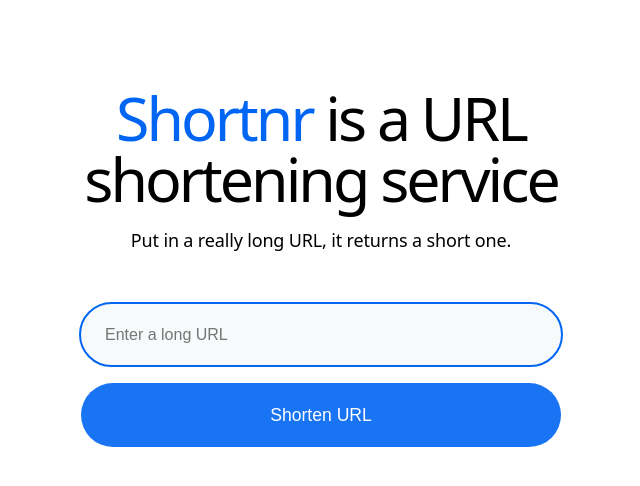
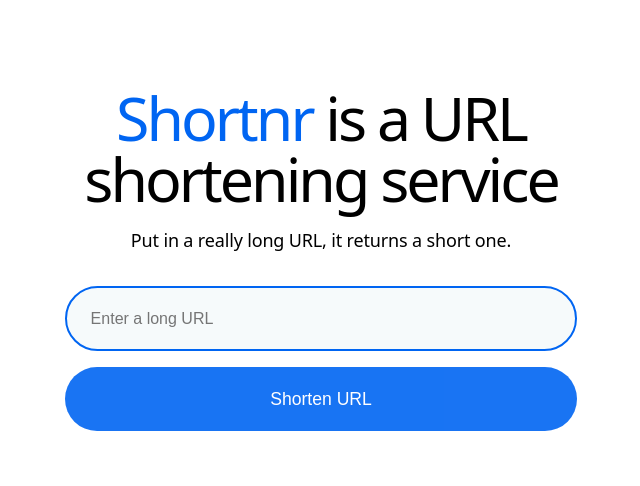
Before and after one commit to ed3t/shortnr, a React (Vite) app in the folder frontend/: page / in a window 1280 px wide. Shown: the top 486 px of the page, without its empty margins (319-959 px from the left). Built offline with nearby package versions, Linux system fonts and the light colour scheme; no server answers.

Commit message:
Cleanup, typo fixes

```diff
--- a/frontend/src/components/commons/ErrorFallback.jsx
+++ b/frontend/src/components/commons/ErrorFallback.jsx
@@ -4,7 +4,7 @@ const ErrorFallback = ({ error }) => {
   }
 
   return (
-    <div className="section">
+    <div className="section index">
       <div className="text-container">
         <div className="margin-bottom large">
           <img src="/500.svg" />
--- a/frontend/src/components/commons/NotFound.jsx
+++ b/frontend/src/components/commons/NotFound.jsx
@@ -8,7 +8,7 @@ const NotFound = () => {
   };
 
   return (
-    <div className="section">
+    <div className="section index">
       <div className="text-container">
         <div className="margin-bottom large">
           <img src="/404.svg" alt="Page not found" />
--- /dev/null
+++ b/frontend/src/constants/index.js
@@ -0,0 +1,2 @@
+export const ITEMS_PER_BATCH = 5;
+export const MIN_SEARCH_LENGTH = 3;
--- a/frontend/src/index.scss
+++ b/frontend/src/index.scss
@@ -10,15 +10,15 @@
   ::selection {
     background: rgba(248, 232, 84, 0.654);
   }
-
   ::-moz-selection {
     background: rgba(248, 232, 84, 0.654);
   }
 
   body {
     color: #000;
-    letter-spacing: -.01rem;
-    font-family: system-ui, -apple-system, BlinkMacSystemFont, 'Segoe UI', Roboto, Oxygen, Ubuntu, Cantarell, 'Open Sans', 'Helvetica Neue', sans-serif;
+    letter-spacing: -0.01rem;
+    font-family: system-ui, -apple-system, BlinkMacSystemFont, 'Segoe UI',
+      Roboto, Oxygen, Ubuntu, Cantarell, 'Open Sans', 'Helvetica Neue', sans-serif;
     font-size: 1rem;
     line-height: 1.5;
     min-height: 100%;
@@ -27,62 +27,50 @@ body {
   }
 
   h1 {
-    letter-spacing: -.1875rem;
-    margin-top: 0;
-    margin-bottom: 0;
+    letter-spacing: -0.1875rem;
+    margin: 0;
     font-size: 3.8rem;
     font-weight: 500;
     line-height: 1;
   }
-
   h2 {
-    letter-spacing: -.140625rem;
-    margin-top: 0;
-    margin-bottom: 0;
+    letter-spacing: -0.140625rem;
+    margin: 0;
     font-size: 3rem;
     font-weight: 500;
     line-height: 1.16667;
   }
-
   h3 {
-    letter-spacing: -.117188rem;
-    margin-top: 0;
-    margin-bottom: 0;
+    letter-spacing: -0.117188rem;
+    margin: 0;
     font-size: 2.5rem;
     font-weight: 500;
     line-height: 1.2;
   }
-
   h4 {
-    letter-spacing: -.09375rem;
-    margin-top: 0;
-    margin-bottom: 0;
+    letter-spacing: -0.09375rem;
+    margin: 0;
     font-size: 2rem;
     font-weight: 500;
     line-height: 1.25;
   }
-
   h5 {
-    letter-spacing: -.0703125rem;
-    margin-top: 0;
-    margin-bottom: 0;
+    letter-spacing: -0.0703125rem;
+    margin: 0;
     font-size: 1.5rem;
     font-weight: 500;
     line-height: 1.33333;
   }
-
   h6 {
-    letter-spacing: -.0585938rem;
-    margin-top: 0;
-    margin-bottom: 0;
+    letter-spacing: -0.0585938rem;
+    margin: 0;
     font-size: 1.25rem;
     font-weight: 500;
     line-height: 1.4;
   }
 
   p {
-    margin-top: 0;
-    margin-bottom: 0;
+    margin: 0;
   }
 
   a {
@@ -101,55 +89,74 @@ img {
     border: 0;
   }
 
+  input {
+    width: 100%;
+    height: 38px;
+    color: #333;
+    background-color: #fff;
+    border: 1px solid var(--borders);
+    padding: 8px 12px;
+    font-size: 14px;
+    line-height: 1.42857;
+    display: block;
+
+    &:focus {
+      border-color: var(--blue);
+      outline: 0;
+    }
+  }
+
   .icon {
     width: 2rem;
     height: 2rem;
+    display: flex;
     justify-content: center;
     align-items: center;
   }
 
   .grid {
+    display: grid;
     width: 100%;
     grid-column-gap: 1rem;
     grid-row-gap: 1rem;
     grid-template-rows: auto;
-    grid-template-columns: 1fr 1fr 1fr 1fr 1fr 1fr 1fr 1fr 1fr 1fr 1fr 1fr;
+    grid-template-columns: repeat(12, 1fr);
     grid-auto-columns: 1fr;
-    display: grid;
-    .x3 {
+
+    &.x3 {
       grid-column-gap: 3rem;
       grid-row-gap: 3rem;
     }
   }
 
   .badge-grid {
-    grid-column-gap: .5rem;
-    grid-row-gap: .5rem;
+    display: grid;
+    grid-column-gap: 0.5rem;
+    grid-row-gap: 0.5rem;
     grid-template-rows: auto;
     grid-template-columns: auto 1fr;
     grid-auto-columns: 1fr;
     align-items: center;
     justify-items: start;
-    display: grid;
   }
 
   .space-between-vertical {
+    display: flex;
     flex-direction: row;
     justify-content: space-between;
-    display: flex
   }
 
-
   .align-bottom-vertical {
+    display: flex;
     flex-direction: column;
     justify-content: flex-end;
     align-items: stretch;
-    display: flex
   }
 
   .link {
     color: var(--blue);
     text-decoration: underline;
+
     &.paragraph {
       display: flex;
       align-items: center;
@@ -160,7 +167,7 @@ img {
     background-color: var(--blue);
     color: #fff;
     letter-spacing: 0;
-    padding: .25rem .5rem;
+    padding: 0.25rem 0.5rem;
     font-size: 10px;
   }
 
@@ -168,6 +175,7 @@ img {
     border-radius: 1.5rem;
     padding: 2rem;
     background-color: var(--white-smoke);
+    border: 1px solid var(--borders);
   }
 
   .relative {
@@ -176,29 +184,31 @@ img {
   }
 
   .section {
-    padding: 5.5rem 3rem;
+    // padding: 5.5rem 3rem;
+    .inline-block {
+      display: inline-block;
+      max-width: 100%;
+    }
+  }
 
-    .inline-block {
-        max-width: 100%;
-        display: inline-block;
+  @media (max-width: 767px) {
+    .section {
+      padding: 0 2rem;
     }
   }
 
   .container {
     width: 100%;
     max-width: 60rem;
-    grid-column-gap: 1rem;
-    grid-row-gap: 1rem;
-    grid-template-rows: auto;
-    grid-template-columns: 1fr 1fr 1fr 1fr 1fr 1fr 1fr 1fr 1fr 1fr 1fr 1fr;
-    grid-auto-columns: 1fr;
-    margin-left: auto;
-    margin-right: auto;
+    margin: 0 auto;
+
+    &.narrow {
+      max-width: 32rem;
+    }
   }
 
   .paragraph {
-    max-width: 24rem;
-    font-size: .875rem;
+    font-size: 0.875rem;
     line-height: 1.42857;
 
     &.large {
@@ -206,11 +216,20 @@ img {
       font-size: 1.125rem;
       line-height: 1.6;
     }
-
     &.small {
       max-width: 20rem;
-        font-size: .75rem;
+      font-size: 0.75rem;
       line-height: 1.33333;
+    }
+
+    @media screen and (max-width: 767px) {
+      font-size: 0.75rem;
+    }
+  }
+
+  .heading {
+    @media screen and (max-width: 767px) {
+      font-size: 2.8rem;
     }
   }
 
@@ -221,7 +240,10 @@ img {
       margin-bottom: 3rem;
     }
     &.small {
-        margin-bottom: .5rem;
+      margin-bottom: 0.5rem;
+    }
+    &.none {
+      margin-bottom: 0;
     }
   }
 
@@ -232,85 +254,63 @@ img {
       margin-top: 3rem;
     }
     &.small {
-        margin-top: .5rem;
+      margin-top: 0.5rem;
     }
   }
 
   .button {
     color: #fff;
-    -webkit-transition: all .3s;
-    transition: all .3s;
+    transition: all 0.3s;
 
     &.is-loading {
       color: rgba(0, 0, 0, 0) !important;
-        pointer-events: none
-    }
+      pointer-events: none;
 
-    &.is-loading::after {
+      &::after {
         position: absolute;
-        left: calc(50% - (1em * 0.5));
-        top: calc(0% - (1em * 0.5));
-        position: absolute;
-        -webkit-animation: spinAroundLoader 500ms infinite linear;
-        animation: spinAroundLoader 500ms infinite linear;
-        border: 2px solid #dbdbdb;
-        border-radius: 9999px;
-        border-right-color: rgba(0, 0, 0, 0);
-        border-top-color: rgba(0, 0, 0, 0);
+        top: calc(50% - 0.5em);
+        left: calc(50% - 0.5em);
         content: "";
         display: block;
+        width: 1em;
         height: 1em;
-        position: relative;
-        width: 1em;
-        border-color: rgba(0, 0, 0, 0) rgba(0, 0, 0, 0) #fff #fff;
+        border: 2px solid #dbdbdb;
+        border-right-color: transparent;
+        border-top-color: transparent;
+        border-radius: 9999px;
+        animation: spinAroundLoader 500ms infinite linear;
+      }
     }
 
     &.primary-button {
-        z-index: 10;
+      position: relative;
+      display: flex;
+      justify-content: center;
+      align-items: center;
       min-width: 8rem;
+      padding: 0.875rem 1.875rem;
       background-color: var(--borders);
       color: #000;
-        text-align: center;
-        border: 1px #d1dfe4;
+      border: 1px solid #d1dfe4;
       border-radius: 100px;
-        justify-content: center;
-        align-items: center;
-        padding: .875rem 1.875rem;
-        font-size: .875rem;
       text-decoration: none;
-        display: flex;
-        position: relative;
-        overflow: hidden;
+      font-size: 0.875rem;
+      z-index: 10;
       cursor: pointer;
 
       &:disabled {
-            opacity: .9;
+        opacity: 0.9;
         pointer-events: none;
       }
     }
   }
 
-@-webkit-keyframes spinAroundLoader {
-    from {
-        -webkit-transform: rotate(0deg);
-        transform: rotate(0deg)
-    }
-
-    to {
-        -webkit-transform: rotate(359deg);
-        transform: rotate(359deg)
-    }
-}
-
   @keyframes spinAroundLoader {
     from {
-        -webkit-transform: rotate(0deg);
-        transform: rotate(0deg)
+      transform: rotate(0deg);
     }
-
     to {
-        -webkit-transform: rotate(359deg);
-        transform: rotate(359deg)
+      transform: rotate(359deg);
     }
   }
 
@@ -326,23 +326,20 @@ img {
       height: 4rem;
       background-color: var(--blue);
       color: #fff;
-        cursor: pointer;
       border: 0;
       border-radius: 4rem;
       padding: 9px 15px;
-        text-decoration: none;
-        display: inline-block;
       font-size: 1.1rem;
       font-weight: 500;
-        transition: background-color .3s;
+      transition: background-color 0.3s;
+      cursor: pointer;
+      display: inline-block;
 
       &:hover {
-            // background-color: darken(#0065F2, 10%);
-            background-color: mix(#000, #0065F2, 10%);
+        background-color: #0059d5;
       }
-
       &:disabled {
-            opacity: .9;
+        opacity: 0.9;
         pointer-events: none;
       }
     }
@@ -350,95 +347,50 @@ img {
 
   .text-center {
     text-align: center;
-    margin-left: auto;
-    margin-right: auto;
+    margin: 0 auto;
   }
 
   .redirect {
-
-    .pageloader::after,
-    .pageloader::before {
+    .pageloader {
+      &::before {
+        content: "";
         position: absolute;
         top: 50%;
         left: 50%;
-        display: block;
-        border-radius: 100%;
-        content: "";
-        z-index: 999999;
-    }
-
-    .pageloader::after {
-        color: var(--blue);
-        content: "Redirecting...";
-        left: 47%;
-        top: 60%;
-    }
-
-    .pageloader::before {
         margin-top: -30px;
         margin-left: -30px;
         width: 60px;
         height: 60px;
         background-color: var(--blue);
-        -webkit-animation: page-loader-outer 1.5s infinite ease-in;
         animation: page-loader-outer 1.5s infinite ease-in;
+        z-index: 999999;
       }
-
-    @-webkit-keyframes page-loader-inner {
-
-        0%,
-        40% {
-            -webkit-transform: scale(0);
-            transform: scale(0)
-        }
-
-        100% {
-            -webkit-transform: scale(1);
-            transform: scale(1);
-            opacity: 0
+      &::after {
+        content: "Redirecting...";
+        position: absolute;
+        top: 60%;
+        left: 47%;
+        color: var(--blue);
+        z-index: 999999;
       }
     }
 
     @keyframes page-loader-inner {
-
-        0%,
-        40% {
-            -webkit-transform: scale(0);
-            transform: scale(0)
+      0%, 40% {
+        transform: scale(0);
       }
-
       100% {
-            -webkit-transform: scale(1);
         transform: scale(1);
-            opacity: 0
+        opacity: 0;
       }
     }
-
-    @-webkit-keyframes page-loader-outer {
-        0% {
-            -webkit-transform: scale(1);
-            transform: scale(1)
-        }
-
-        100%,
-        40% {
-            -webkit-transform: scale(0);
-            transform: scale(0);
-            opacity: 0
-        }
-    }
-
     @keyframes page-loader-outer {
       0% {
-            -webkit-transform: scale(1);
-            transform: scale(1)
+        transform: scale(1);
       }
-
-        100%,
-        40% {
-            -webkit-transform: scale(0);
+      40%, 100% {
         transform: scale(0);
-            opacity: 0
+        opacity: 0;
       }
     }
   }
--- a/frontend/src/pages/home/Home.jsx
+++ b/frontend/src/pages/home/Home.jsx
@@ -4,7 +4,7 @@ import "./Home.scss";
 const Home = (props) => {
   return (
     <>
-      <div className="section">
+      <div className="section index">
         <div className="text-container center">
           {props.environment == "local" && (
             <a
@@ -21,14 +21,14 @@ const Home = (props) => {
           <h1 className="margin-bottom heading">
             <span>Shortnr</span> is a URL shortening service
           </h1>
-          <p className="paragraph large margin-bottom">
+          <p className="paragraph large margin-bottom none">
             Put in a really long URL, it returns a short one.
           </p>
-          <Form />
         </div>
+        <Form />
       </div>
     </>
   );
-}
+};
 
 export default Home;
--- a/frontend/src/pages/home/Home.scss
+++ b/frontend/src/pages/home/Home.scss
@@ -1,14 +1,7 @@
 .section {
-    width: 100%;
-    height: 100%;
-    max-width: 30rem;
-    flex-direction: column;
-    justify-content: center;
-    align-items: center;
-    margin-left: auto;
-    margin-right: auto;
-    padding: 3rem;
-    display: flex;
+    &.index {
+        padding: 5.5rem 3rem;
+    }
 
     .text-container {
         .heading {
@@ -23,7 +16,7 @@
         margin-right: auto;
         display: flex;
         position: relative;
-        margin-bottom: 4rem;
+        margin-bottom: 2rem;
         text-align: center;
         align-items: center;
         width: 100%;
@@ -45,10 +38,10 @@
             margin-bottom: 1rem;
             padding: 1rem 1.5rem;
             font-size: 1rem;
-            transition: background-color .4s;
+            transition: border-color .4s;
 
             &:focus {
-                border-color: var(--blue)var(--blue);
+                border-color: var(--blue);
                 outline: 0;
             }
         }
--- a/frontend/src/utils/parseError.js
+++ b/frontend/src/utils/parseError.js
@@ -8,6 +8,6 @@ export const parseApiError = (err) => {
       err?.response?.data?.error ||
       err?.response?.data?.message ||
       err?.message ||
-      'Something went wrong!'
+      'Something went wrong'
     );
 };
```
Also changed, not shown: frontend/src/utils/api.js (+7 -1 lines), frontend/src/assets/lotties/confetti.json (renamed from frontend/src/lotties/confetti.json). Lines whose indentation alone changed are shown as unchanged.
